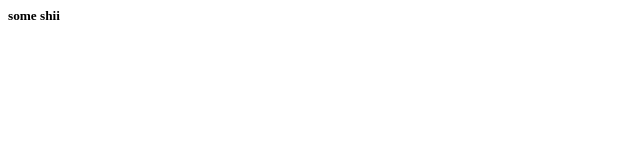
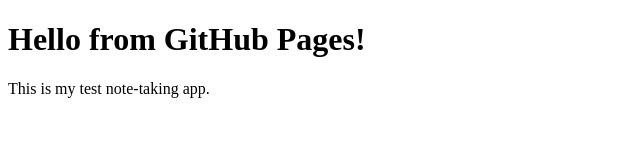
Before and after one commit to ayasfurkan/note, a plain HTML site: page index.html in a window 1280 px wide. Shown: the whole page, without its empty margins (0-640 px from the left). Drawn offline with Linux system fonts and the light colour scheme.

Commit message:
Update index.html

```diff
--- a/index.html
+++ b/index.html
@@ -1 +1,11 @@
-<h5> some shii</h5>
+<!DOCTYPE html>
+<html>
+<head>
+  <meta charset="UTF-8">
+  <title>My Note App</title>
+</head>
+<body>
+  <h1>Hello from GitHub Pages!</h1>
+  <p>This is my test note-taking app.</p>
+</body>
+</html>
```
